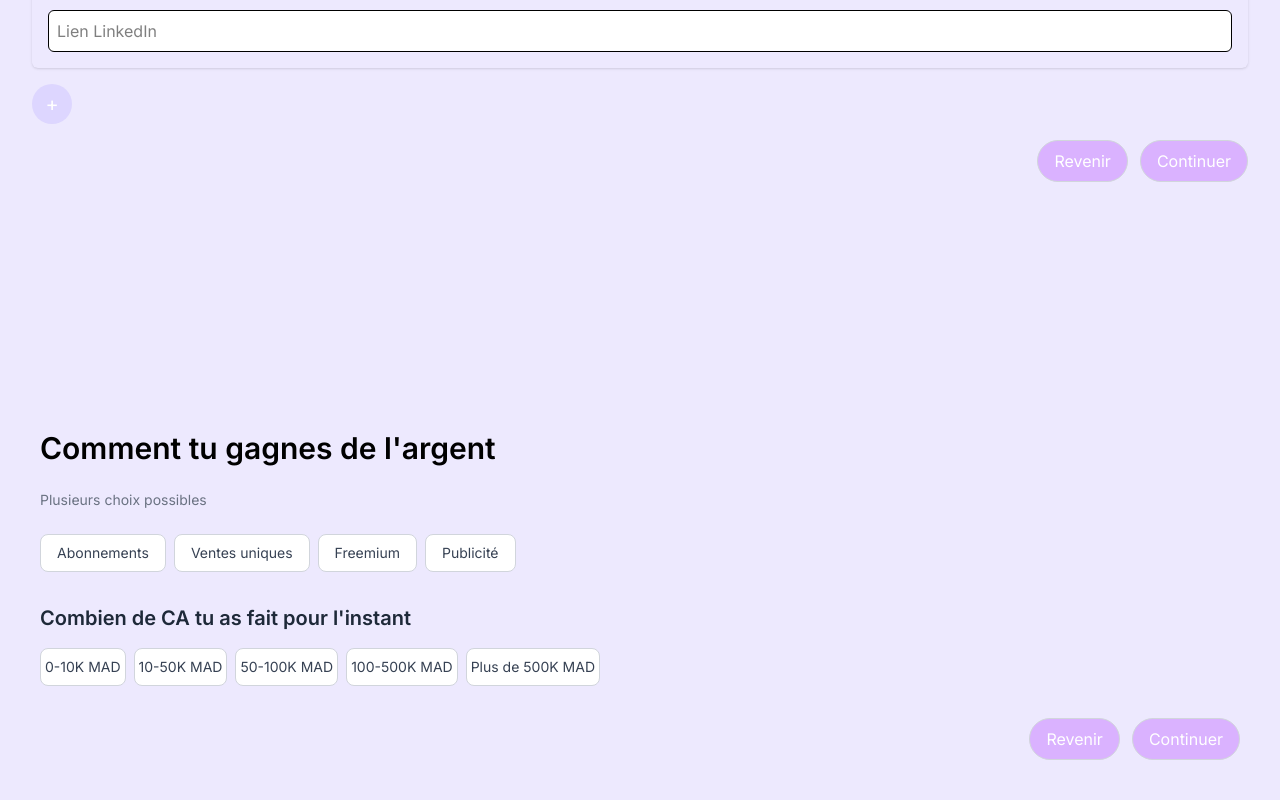
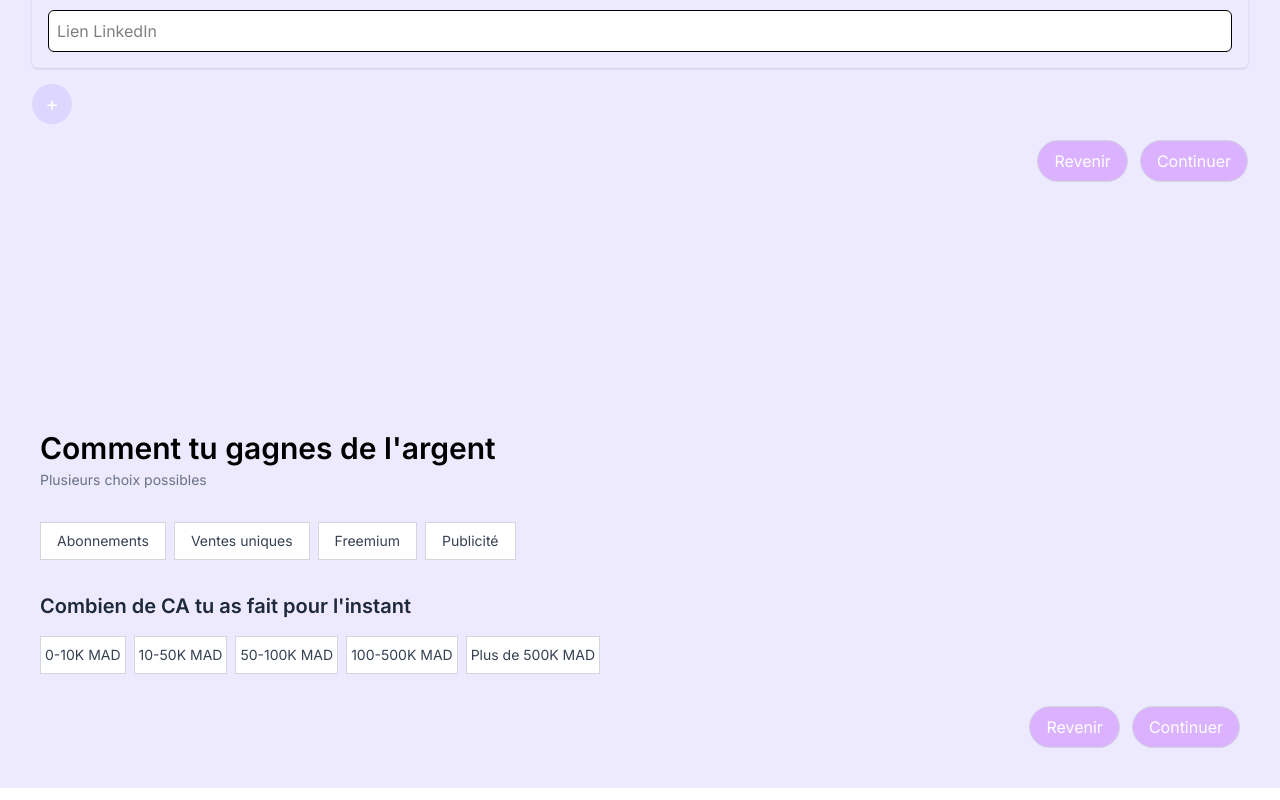
Before and after one commit to NaomiMeig/Evaluation-page, a React (Vite) app: page / in a window 1280 px wide. Shown: the part 1210-2010 px from the top of the page. Built offline with nearby package versions, Linux system fonts and the light colour scheme.

Commit message:
la page revenue

```diff
--- a/src/components/RevenuePage.jsx
+++ b/src/components/RevenuePage.jsx
@@ -34,10 +34,10 @@ export default function RevenueForm () {
   return (
     <div className="max-w-full p-10 bg-violet-100 ">
       {/* Titre principal */}
-      <h1 className="text-2xl sm:text-3xl font-semibold text-purle-600 mb-6">
+      <h1 className="text-2xl sm:text-3xl font-semibold text-purle-600 mb-1">
         Comment tu gagnes de l'argent
       </h1>
-      <p className="text-sm text-gray-500  mb-6">
+      <p className="text-sm text-gray-500  mb-8">
         Plusieurs choix possibles
       </p>
 
@@ -47,7 +47,7 @@ export default function RevenueForm () {
           <button
             key={model.id}
             onClick={() => toggleModel(model.id)}
-            className={`px-4 py-2 rounded-lg text-sm font-medium border
+            className={`px-4 py-2 text-sm font-medium border
               ${selectedModels.includes(model.id)
                 ? 'bg-[#6D28D9] text-white border-purple'
                 : 'bg-white text-gray-700 border-gray-300 hover:bg-gray-50'
@@ -63,13 +63,13 @@ export default function RevenueForm () {
         Combien de CA tu as fait pour l'instant
       </h2>
 
-      {/* Boutons des cfiffre d'affaires de CA */}
+      {/* Boutons des chiffre d'affaires de CA */}
       <div className="flex justify-start items-start flex-wrap gap-2 mb-8">
         {revenueRanges.map(range => (
           <button
             key={range.id}
             onClick={() => selectRange(range.id)}
-            className={`py-2 px-1 rounded-lg text-sm font-medium border
+            className={`py-2 px-1 text-sm font-medium border
               ${selectedRange === range.id
                 ? 'bg-[#6D28D9] text-white border-purple'
                 : 'bg-white text-gray-700 border-gray-300 hover:bg-gray-50'
```
